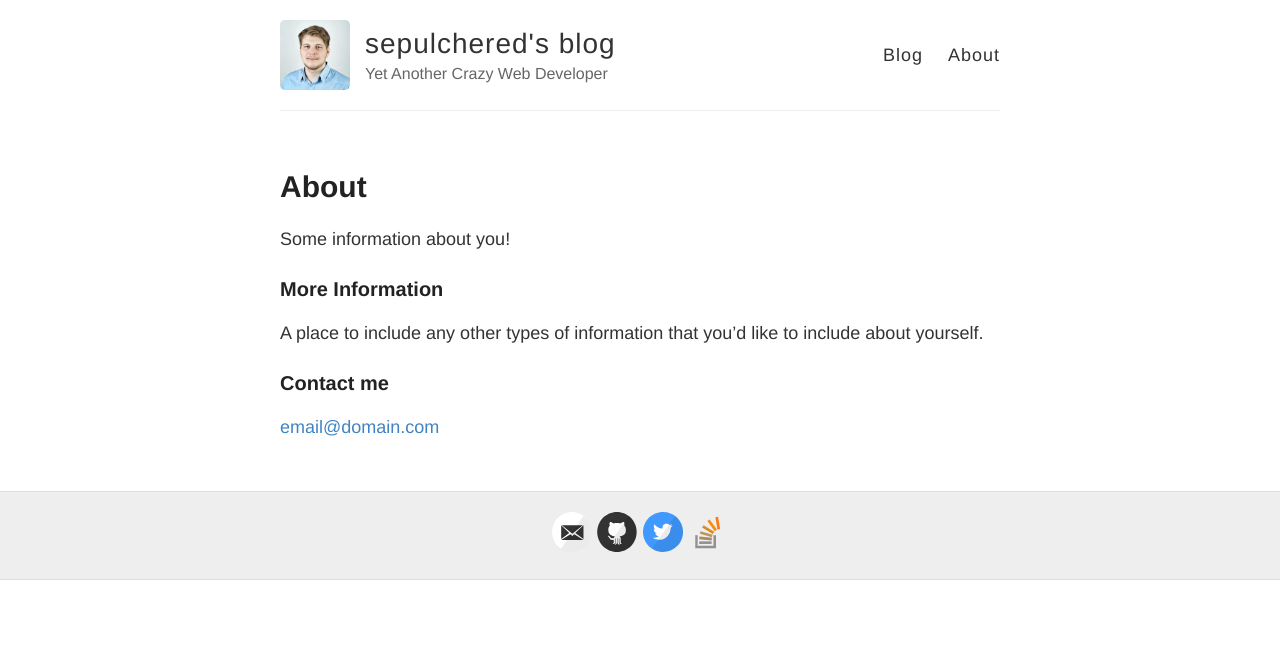
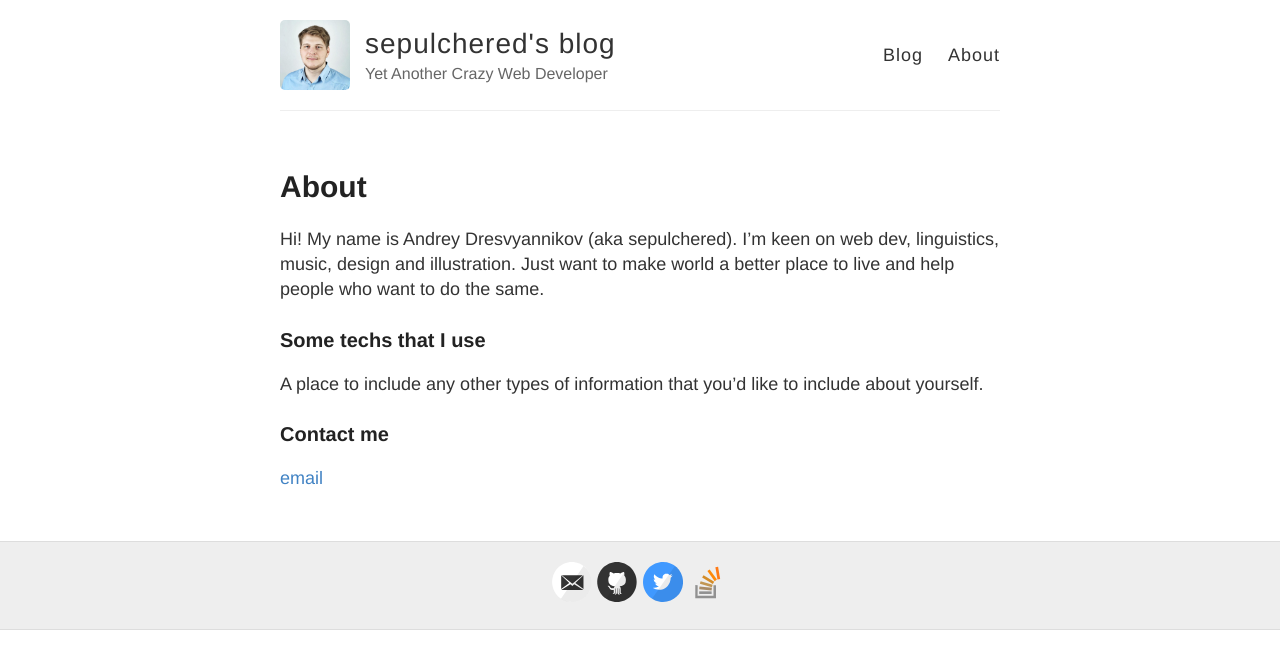
Before and after one commit to sepulchered/sepulchered.github.io, a Jekyll site: the page built from about.md, in a window 1280 px wide. Shown: the top 669 px of the page. Built offline with Jekyll 4.4.1, drawn with Linux system fonts in a browser that asks for light colours.

Commit message:
Changed about page

```diff
--- a/about.md
+++ b/about.md
@@ -4,12 +4,14 @@ title: About
 permalink: /about/
 ---
 
-Some information about you!
+Hi! My name is Andrey Dresvyannikov (aka sepulchered).
+I'm keen on web dev, linguistics, music, design and illustration.
+Just want to make world a better place to live and help people who want to do the same.
 
-### More Information
+### Some techs that I use
 
 A place to include any other types of information that you'd like to include about yourself.
 
 ### Contact me
 
-[email@domain.com](mailto:email@domain.com)
+[email](mailto:andrey@dresvyannikov.ru)
```
